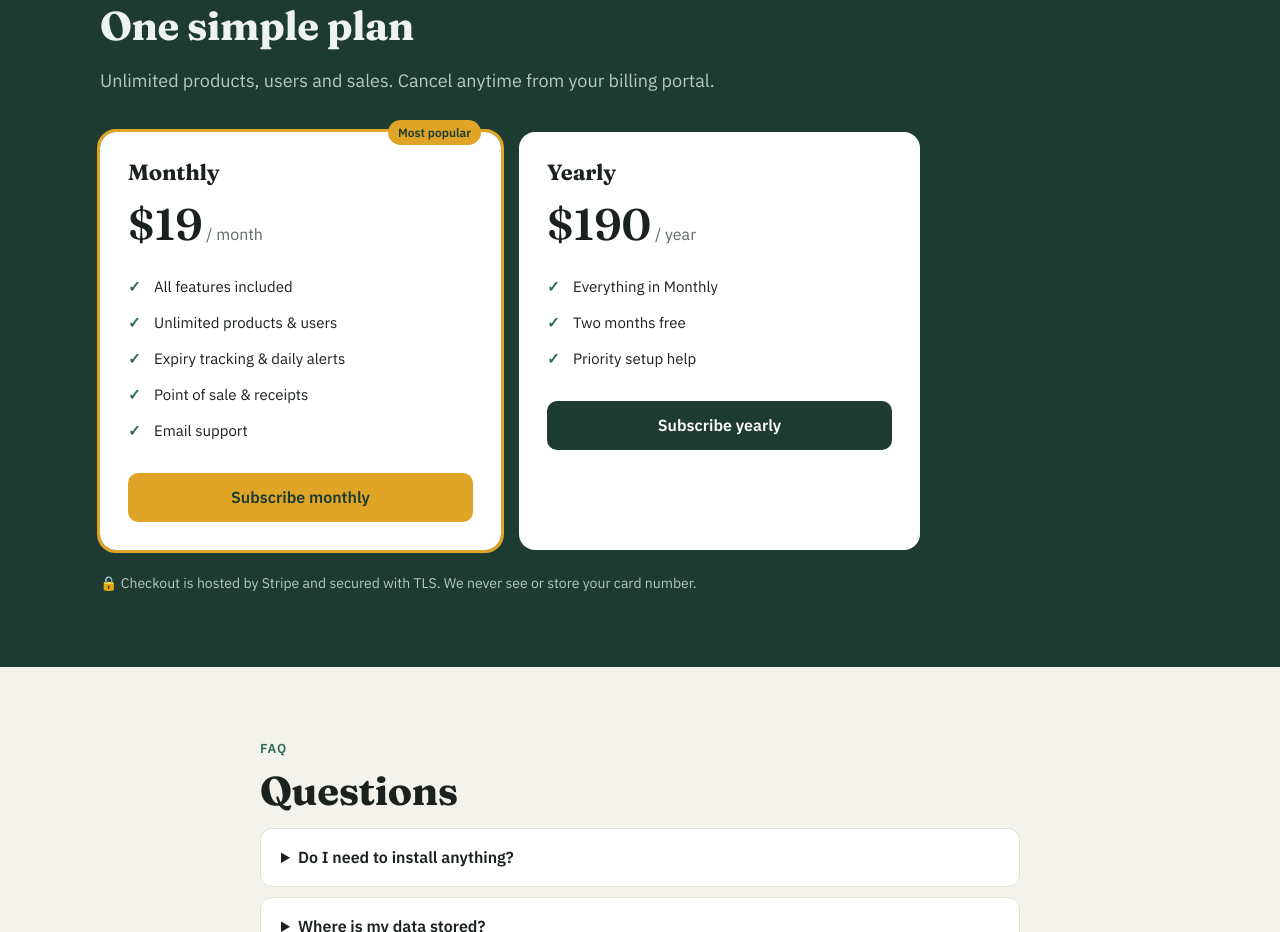
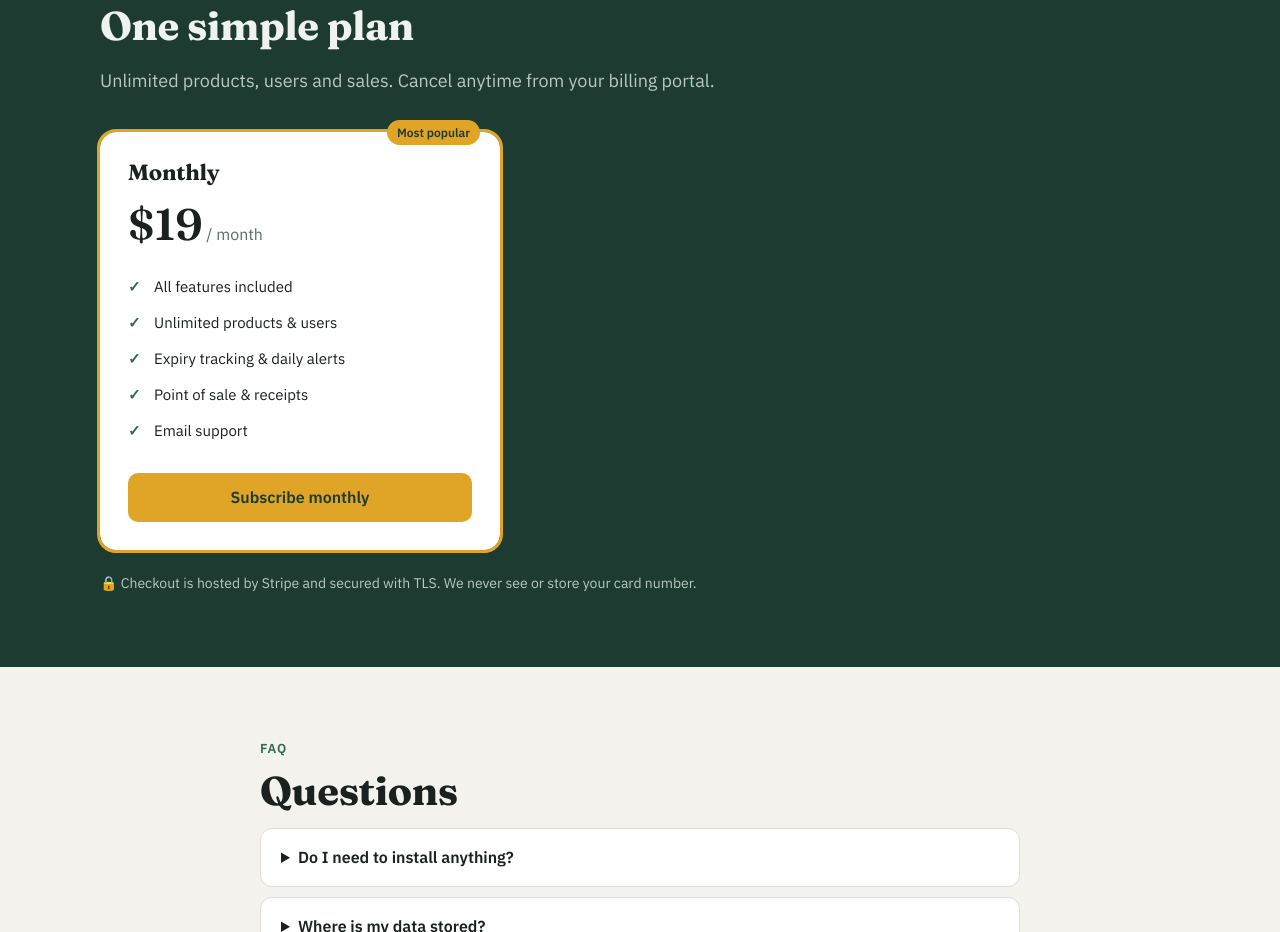
Before and after one commit to YoungD503/stockledger-site, a plain HTML site: page index.html in a window 1280 px wide. Shown: the part 1988-2920 px from the top of the page. Drawn offline with Linux system fonts and the light colour scheme.

Commit message:
Modify pricing layout and update Stripe links
Updated pricing section to change max-width and replace Stripe links.

```diff
--- a/index.html
+++ b/index.html
@@ -62,7 +62,7 @@
   .flow span{color:var(--muted);font-size:15px}
   .dark{background:var(--brand);color:#eef3f0}
   .dark .eyebrow{color:var(--accent)} .dark .sub{color:#b8c9c0}
-  .pricing{display:grid;grid-template-columns:repeat(auto-fit,minmax(280px,1fr));gap:18px;margin-top:36px;max-width:820px}
+  .pricing{display:grid;grid-template-columns:repeat(auto-fit,minmax(280px,1fr));gap:18px;margin-top:36px;max-width:400px}
   .plan{background:#fff;color:var(--ink);border-radius:16px;padding:28px;position:relative}
   .plan.best{outline:3px solid var(--accent)}
   .plan .tag{position:absolute;top:-12px;right:20px;background:var(--accent);color:var(--brand);font-size:12px;font-weight:700;padding:3px 10px;border-radius:99px}
@@ -174,18 +174,7 @@
           <li>Email support</li>
         </ul>
         <!-- REPLACE: your Stripe Payment Link for the monthly price -->
-        <a class="btn accent" href="https://buy.stripe.com/REPLACE_MONTHLY_LINK">Subscribe monthly</a>
-      </div>
-      <div class="plan">
-        <h3>Yearly</h3>
-        <!-- REPLACE: or delete this card if you only sell monthly -->
-        <div class="price">$190<small> / year</small></div>
-        <ul>
-          <li>Everything in Monthly</li>
-          <li>Two months free</li>
-          <li>Priority setup help</li>
-        </ul>
-        <a class="btn" href="https://buy.stripe.com/REPLACE_YEARLY_LINK">Subscribe yearly</a>
+        <a class="btn accent" href="https://buy.stripe.com/test_cNifZg2Po7ju96Ndlw7Vm00">Subscribe monthly</a>
       </div>
     </div>
     <div class="secure">🔒 Checkout is hosted by Stripe and secured with TLS. We never see or store your card number.</div>
@@ -210,7 +199,7 @@
     <span>© <span id="yr"></span> StockLedger</span>
     <span>
       <!-- REPLACE: your Stripe customer portal login link, terms and privacy pages -->
-      <a href="https://billing.stripe.com/p/login/REPLACE_PORTAL">Manage subscription</a> ·
+      <a href="https://billing.stripe.com/p/login/test_cNifZg2Po7ju96Ndlw7Vm00">Manage subscription</a> ·
       <a href="terms.html">Terms</a> · <a href="privacy.html">Privacy</a> ·
       <a href="mailto:support@REPLACE.com">Support</a>
     </span>
```
